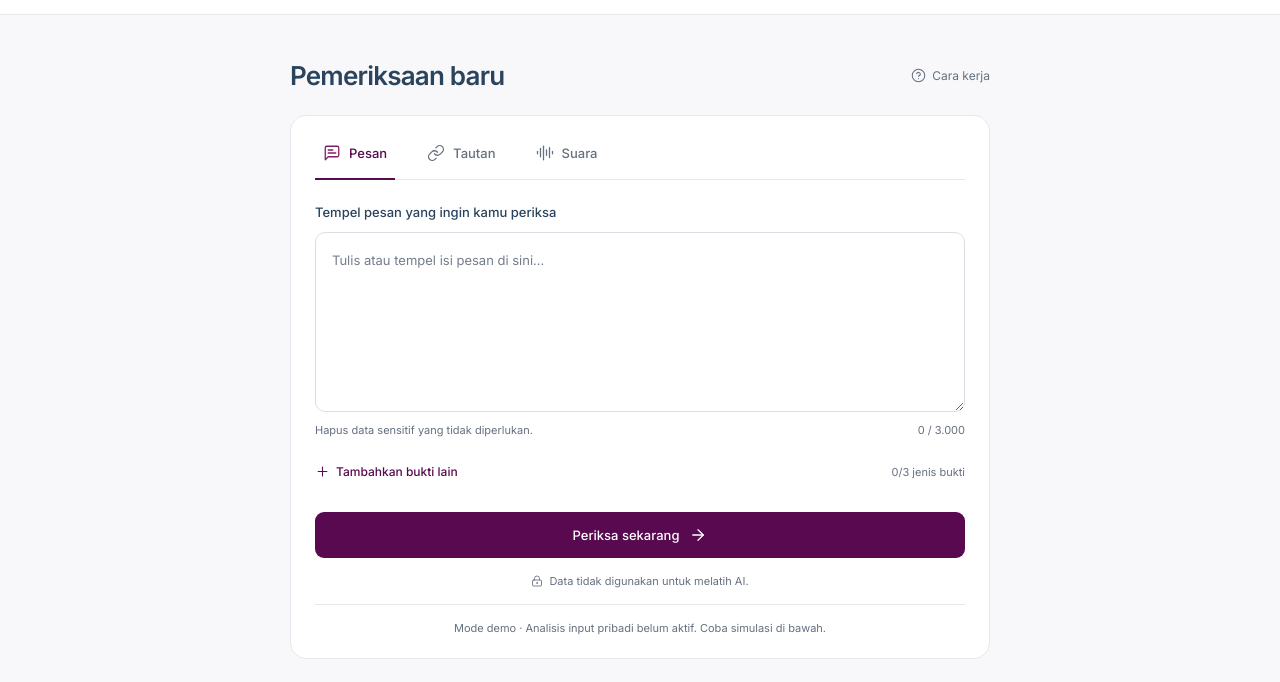
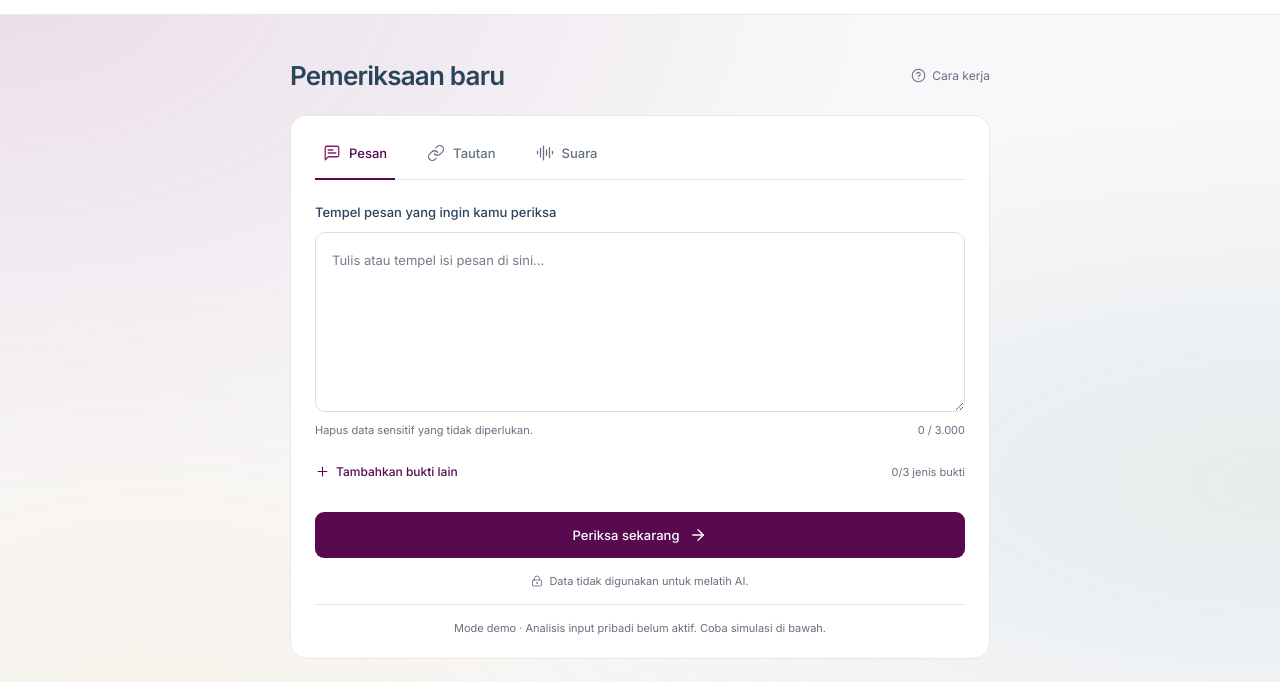
Before and after one commit to zeyniaa/sinyara, a website built with Vite: page index.html in a window 1280 px wide. Shown: the part 61-743 px from the top of the page. Built offline with nearby package versions, Linux system fonts and the light colour scheme; no server answers.

Commit message:
Update Site source

```diff
--- a/src/style.css
+++ b/src/style.css
@@ -7,7 +7,18 @@
   font-size: 14px; font-weight: 400;
 }
 * { box-sizing: border-box; }
-body { margin: 0; }
+body {
+  margin: 0;
+  /* A quiet dot texture with broad washes from the Sinyara palette. */
+  background-color: #f8f8fa;
+  background-image:
+    radial-gradient(circle, rgb(88 9 79 / 12%) .7px, transparent .9px),
+    radial-gradient(ellipse at 0% 5%, rgb(132 30 98 / 12%), transparent 48%),
+    radial-gradient(ellipse at 100% 68%, rgb(52 107 109 / 9%), transparent 48%),
+    radial-gradient(ellipse at 12% 100%, rgb(243 170 32 / 7%), transparent 42%);
+  background-size: 22px 22px, 100% 100%, 100% 100%, 100% 100%;
+  background-attachment: fixed;
+}
 button, input, textarea { font: inherit; color: inherit; }
 button, a, input, textarea, summary { -webkit-tap-highlight-color: transparent; }
 button { border: 0; background: none; cursor: pointer; }
```
Also changed, not shown: docs/images/mobile-home.jpg.
